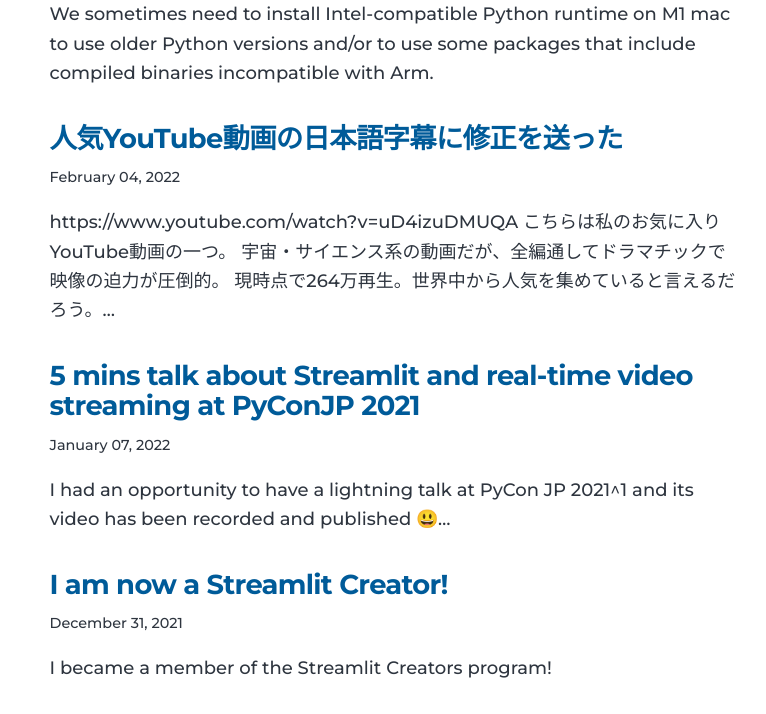
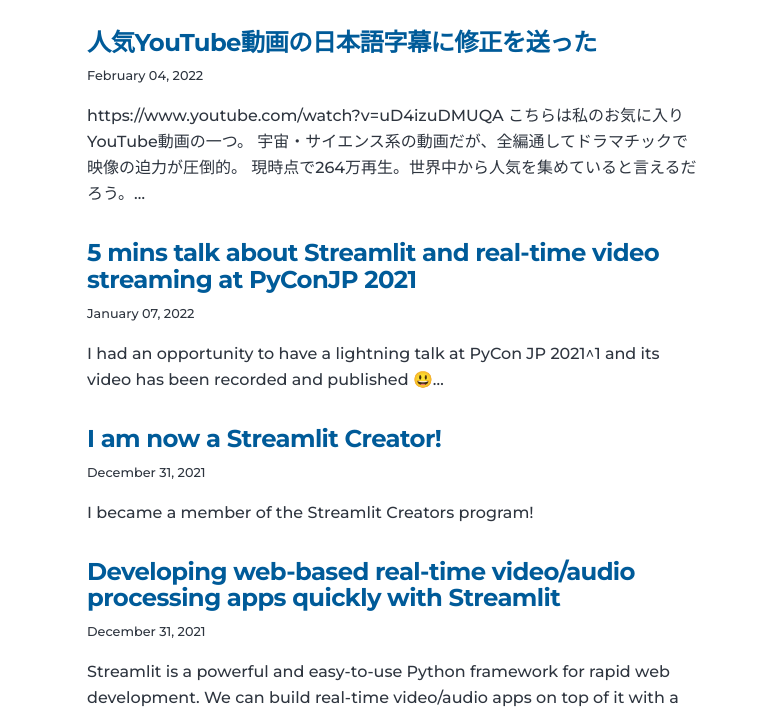
Before and after one commit to whitphx/whitphx.info, a Gatsby site: page / in a window 1280 px wide. Shown: the part 785-1499 px from the top of the page, without its empty margins (253-1019 px from the left). Built offline with nearby package versions, Linux system fonts and the light colour scheme; Gatsby itself is replaced by a stand-in of ours.

Commit message:
Remove lang-specific font-size

```diff
--- a/src/style.css
+++ b/src/style.css
@@ -60,20 +60,6 @@
   --color-heading: #1a202c;
   --color-heading-black: black;
   --color-accent: #d1dce5;
-}
-
-:root:lang(ja) {
-  --fontSize-root: 18px;
-}
-
-@media (min-width: 640px) {
-  :root {
-    --fontSize-root: 18px;
-  }
-
-  :root:lang(ja) {
-    --fontSize-root: 20px;
-  }
 }
 
 /* HTML elements */
```
